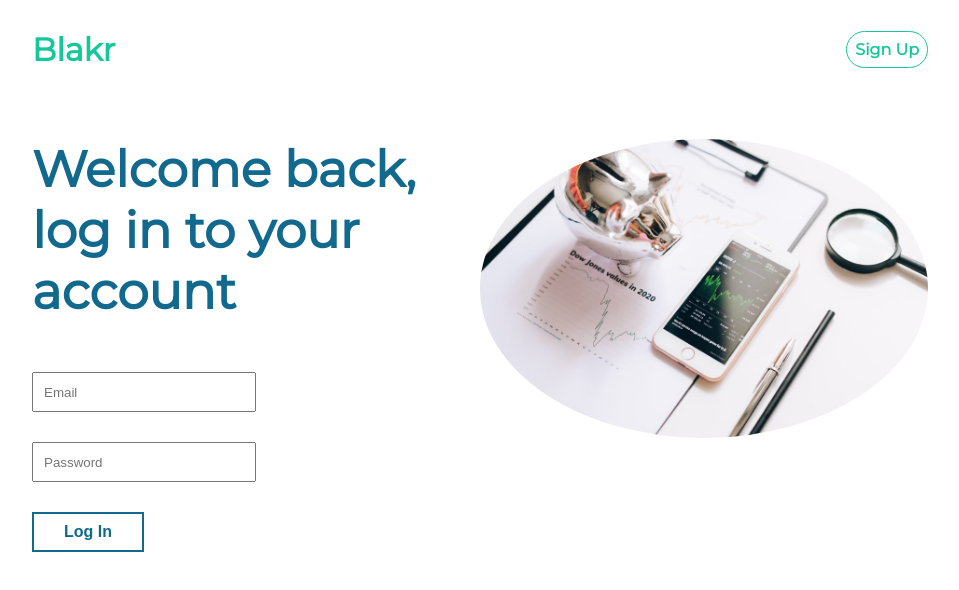
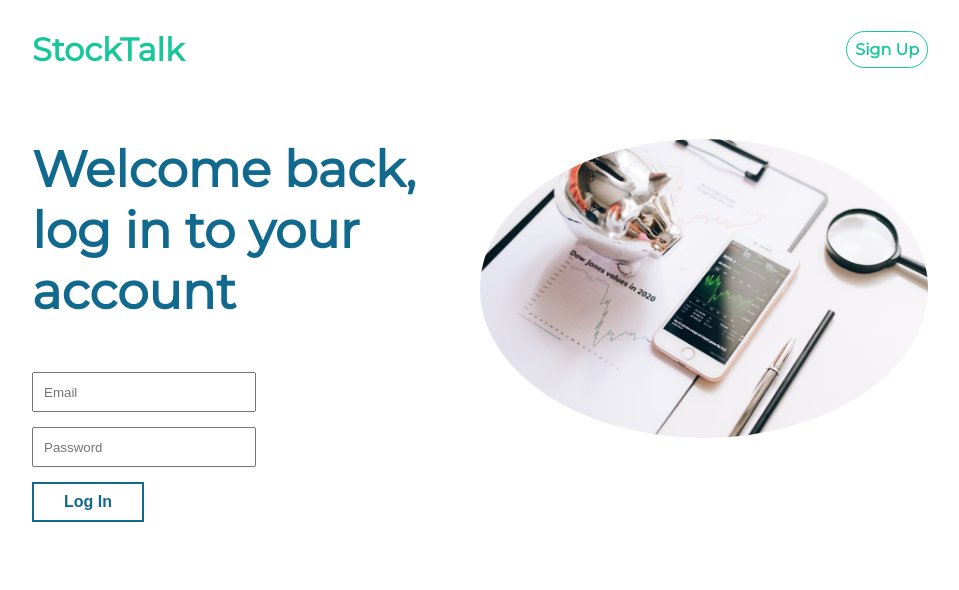
Before and after one commit to blakester2019/Social_Media, a React (Create React App) app: page /login in a window 1280 px wide. Shown: the top 590 px of the page, without its empty margins (160-1119 px from the left). Built offline with nearby package versions, Linux system fonts and the light colour scheme; no server answers.

Commit message:
Changed doc id in firestore to be the users username

```diff
--- a/src/App.css
+++ b/src/App.css
@@ -66,7 +66,7 @@ body {
 
 .login-signup-form input {
   height: 40px;
-  margin-bottom: 30px;
+  margin-bottom: 15px;
   padding: 0 10px;
 }
 
--- a/src/firebase/Firebase.js
+++ b/src/firebase/Firebase.js
@@ -14,19 +14,16 @@ const FirebaseApp = firebase.initializeApp({
 
 const database = firebase.firestore();
 
-export function AddUser(fname, lname, username, email) {
-  database.collection("users").add({
+export async function AddUser(fname, lname, username, email) {
+  const data = {
     first: fname,
     last: lname,
     username: username,
     email: email
-  })
-  .then(function(docRef) {
-    console.log("Document written with ID: ", docRef.id);
-  })
-  .catch(function(error) {
-    console.log("Error addidng document: ", error);
-  });
+  }
+
+  await database.collection("users").doc(username).set(data);
+  console.log("New user created");
 };
 
 export function FindUsername(email) {
--- a/src/pages/Login.js
+++ b/src/pages/Login.js
@@ -29,7 +29,7 @@ function Login({ history }) {
   return (
     <div className="login-signup-container">
       <div className="header">
-        <h1>Blakr</h1>
+        <h1>StockTalk</h1>
         <Link to="/signup" style={{ textDecoration: 'none' }}><p>Sign Up</p></Link>
       </div>
       <div className="flex-container">
--- a/src/pages/SignUp.js
+++ b/src/pages/SignUp.js
@@ -23,13 +23,13 @@ function SignUp({ history }) {
   return (
     <div className="login-signup-container">
       <div className="header">
-        <h1>Blakr</h1>
+        <h1>StockTalk</h1>
         <Link to="/login" style={{ textDecoration: 'none' }}><p>Sign In</p></Link>
       </div>
       <div className="signUpContainer">
         <div className="signup-leftFlex">
           <h2>Get Started</h2>
-          <h3>Create an account to use Blakr</h3>
+          <h3>Create an account to use StockTalk</h3>
           <img src={homeImage} alt="Blakr Home"></img>
         </div>
         <div className="signup-rightFlex">
```
Also changed, not shown: 2 other files (tests, documents, lock files or other folders).
